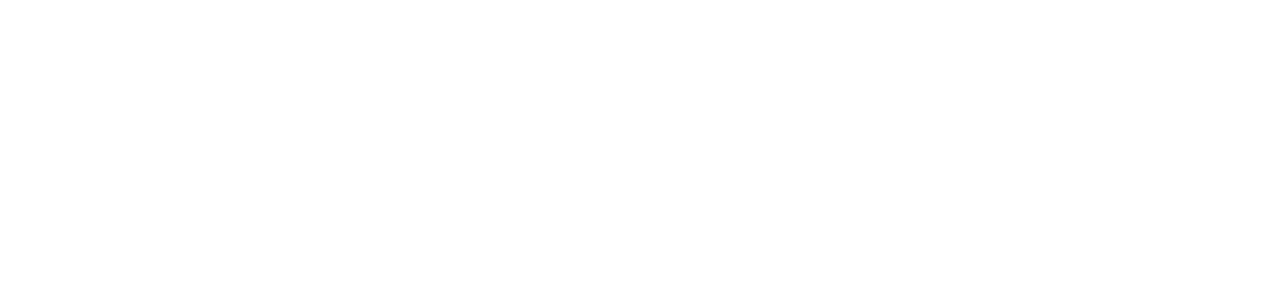
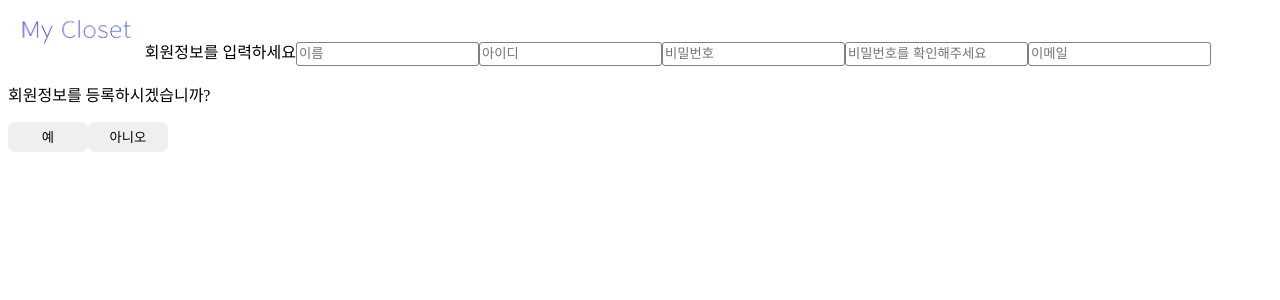
Before and after one commit to SoftwareEngineering04/SEP, a React (Create React App) app in the folder front/my_closet_front/: page /join in a window 1280 px wide. Before the commit this address had no page. Shown: the top 300 px of the page. Built offline with nearby package versions, Linux system fonts and the light colour scheme.

Commit message:
add pages without css

```diff
--- a/front/my_closet_front/src/App.js
+++ b/front/my_closet_front/src/App.js
@@ -1,16 +1,24 @@
 import {BrowserRouter as Router, Routes, Route} from 'react-router-dom';
 import BeforeLogin from './pages/BeforeLogin';
 import Login from './pages/Login';
+import Join from './pages/Join';
+import FindID from './pages/FindID';
+import FindPW from './pages/FindPW';
+import Main from './pages/Main';
 
 function App() {
   return (
     <Router>
       <Routes>
+        <Route path='/main' element={<Main />} />
+        <Route path='/findpw' element={<FindPW />} />
+        <Route path='/findid' element={<FindID />} />
+        <Route path='/join' element={<Join />} />
         <Route path='/login' element={<Login />} />
         <Route path='/' element={<BeforeLogin />} />
       </Routes>
     </Router>
-  )}
+  );}
 
 
 export default App;
--- /dev/null
+++ b/front/my_closet_front/src/components/BottomMenu.js
@@ -0,0 +1,20 @@
+import Button from "./Button";
+
+const BottomMenu = () => {
+  return (
+    <>
+    <Button backgroundColor={'white'}
+    value={'home'} />
+    <Button backgroundColor={'white'}
+    value={'search'} />
+    <Button backgroundColor={'white'}
+    value={'add'} />
+    <Button backgroundColor={'white'}
+    value={'favorite'} />
+    <Button backgroundColor={'white'}
+    value={'info'} />
+    </>
+  );
+}
+
+export default BottomMenu;
--- a/front/my_closet_front/src/components/Header.js
+++ b/front/my_closet_front/src/components/Header.js
@@ -1,7 +1,9 @@
 const Header = () => {
   return (
-    <img alt="HeaderImage" src={require("../images/headerLogo.png")} />
-  )
+    <img alt="HeaderImage"
+     src={require("../images/headerLogo.png")}
+     height={'50px'} />
+  );
 }
 
 export default Header;
--- a/front/my_closet_front/src/components/Input.js
+++ b/front/my_closet_front/src/components/Input.js
@@ -4,6 +4,7 @@
       type={props.type}
       placeholder={props.placeholder}
       disabled={props.disabled}
+      value={props.value}
       style={{
         backgroundColor : "white",
         color : "gray",
@@ -11,7 +12,8 @@
         borderRadius : "3px",
         fontSize : props.fontSize,
         width : props.width,
-        height : props.height
+        height : props.height,
+        display : props.display
       }} />
   );
 }
--- /dev/null
+++ b/front/my_closet_front/src/pages/FindID.js
@@ -0,0 +1,30 @@
+import Header from "../components/Header";
+import {Link} from 'react-router-dom';
+import Input from "../components/Input";
+import Button from "../components/Button";
+
+const FindID = () => {
+  return (
+    <>
+    <Header />
+    <p>아이디찾기</p>
+    <p>아이디 찾기를 위한 회원정보를 확인해주세요</p>
+    <Input type={'text'}
+    placeholder={'이름'} />
+    <Input type={'email'}
+    placeholder={'이메일'} />
+    <Button value={'찾기'} />
+    <Input type={'text'}
+    placeholder={'abcde12345'}
+    disabled={true} />
+    <Link to='/login'>
+    <Button value={'로그인하기'} />
+    </Link>
+    <Link to='/'>
+    <Button value={'취소'} />
+    </Link>
+    </>
+  )
+}
+
+export default FindID;
--- /dev/null
+++ b/front/my_closet_front/src/pages/FindPW.js
@@ -0,0 +1,29 @@
+import Header from "../components/Header";
+import {Link} from 'react-router-dom';
+import Input from "../components/Input";
+import Button from "../components/Button";
+
+const FindPW = () => {
+  return (
+    <>
+    <Header />
+    <p>비밀번호 찾기</p>
+    <p>비밀번호를 찾기 위한 회원정보를 확인해주세요</p>
+    <Input type={'text'}
+    placeholder={'아이디'} />
+    <Input type={'email'}
+    placeholder={'이메일'} />
+    <Button value={'찾기'} />
+    <p>조회된 비밀번호는 다음과 같습니다.</p>
+    <p><b>hong123***</b></p>
+    <Link to='/login'>
+    <Button value={'로그인하기'} />
+    </Link>
+    <Link to='/'>
+    <Button value={'취소'} />
+    </Link>
+    </>
+  );
+}
+
+export default FindPW;
--- /dev/null
+++ b/front/my_closet_front/src/pages/Join.js
@@ -0,0 +1,35 @@
+import Button from "../components/Button";
+import Header from "../components/Header";
+import Input from "../components/Input";
+import {Link} from 'react-router-dom';
+
+const Join = () => {
+  return (
+    <>
+    <Header />
+    <label>회원정보를 입력하세요</label>
+    <Input type={'text'}
+    placeholder={'이름'}
+    height={'20px'} />
+    <Input type={'text'}
+    placeholder={'아이디'}
+    height={'20px'} />
+    <Input type={'password'}
+    placeholder={'비밀번호'}
+    height={'20px'} />
+    <Input type={'password'}
+    placeholder={'비밀번호를 확인해주세요'}
+    height={'20px'} />
+    <Input type={'email'}
+    placeholder={'이메일'}
+    height={'20px'} />
+    <p>회원정보를 등록하시겠습니까?</p>
+    <Button width={'80px'} height={'30px'} value={'예'} />
+    <Link to='/login'>
+    <Button width={'80px'} height={'30px'} value={'아니오'} />
+    </Link>
+    </>
+  );
+}
+
+export default Join;
--- a/front/my_closet_front/src/pages/Login.js
+++ b/front/my_closet_front/src/pages/Login.js
@@ -14,25 +14,35 @@
     <Input type={"password"}
     placeholder={"비밀번호를 입력하세요"}
     height={"25px"} />
+
+    <Link to='/findid'>
     <Button backgroundColor={"transparent"}
     color={"rgba(41,90,221,0.35)"}
     value={"아이디찾기"} />
+    </Link>
+    <Link to='/findpw'>
     <Button backgroundColor={"transparent"}
     color={"rgba(41,90,221,0.35)"}
     value={"비밀번호찾기"} />
+    </Link>
+
+    <Link to='/main'>
     <Button backgroundColor={"rgba(224,224,224,0.29)"}
     value={"로그인하기"}
     width={"200px"} height={"30px"}/>
+    </Link>
     <Link to='/'>
     <Button backgroundColor={"rgba(224,224,224,0.29)"}
     value={"뒤로가기"}
     width={"100px"} height={"30px"} />
     </Link>
+    <Link to='/join'>
     <Button backgroundColor={"rgba(224,224,224,0.29)"}
     value={"회원가입"}
     width={"100px"} height={"30px"}/>
+    </Link>
     </>
-  )
+  );
 }
 
 export default Login;
--- /dev/null
+++ b/front/my_closet_front/src/pages/Main.js
@@ -0,0 +1,28 @@
+import Button from "../components/Button";
+import Header from "../components/Header";
+import Input from "../components/Input";
+import BottomMenu from "../components/BottomMenu";
+import {useState} from 'react'
+
+const Main = () => {
+  const [category, setCategory] = useState([]);
+  const [season, setSeason] = useState([]);
+  return (
+    <>
+      <Header />
+      <p>Weather & temp</p>
+      <Button width={'200px'} value={'종류별'} />
+      <Button width={'200px'} value={'계절별'} />
+      <label htmlFor="category">종류별</label>
+      <Input type={'text'}
+      value={category} />
+      <label htmlFor="season">계절별</label>
+      <Input type={'text'}
+      value={season} />
+      <Button value={'찾기'} />
+      <BottomMenu />
+    </>
+  );
+}
+
+export default Main;
```
